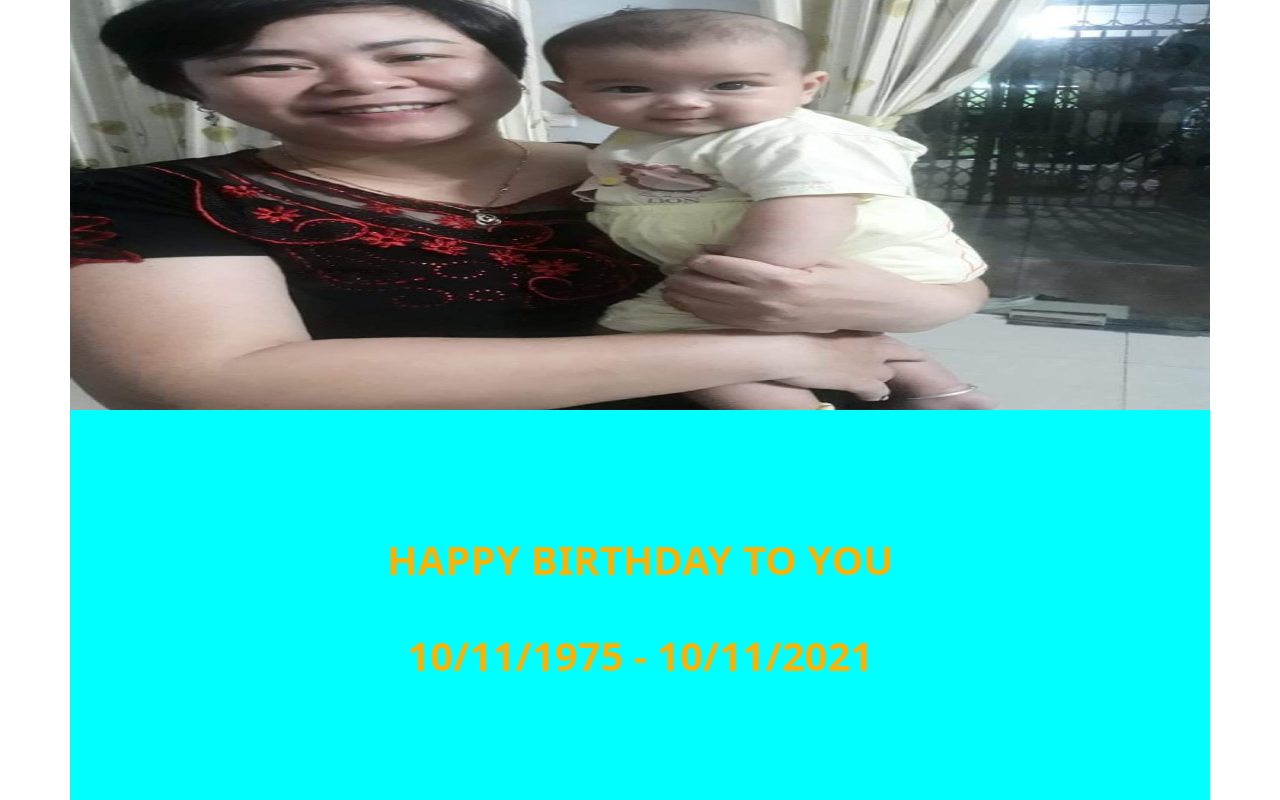
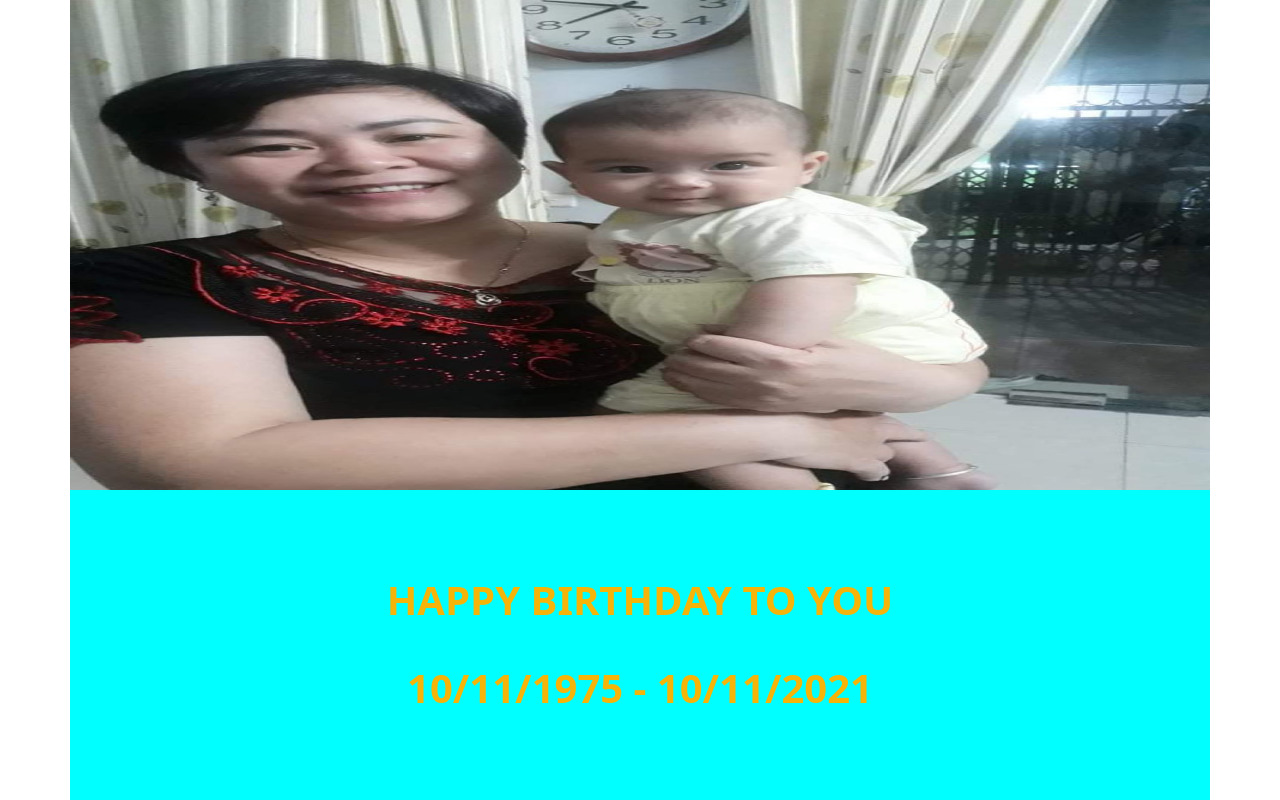
Before and after one commit to LaiTungcute/birthday, a plain HTML site: page index.html in a window 1280 px wide. Drawn offline with nearby package versions, Linux system fonts and the light colour scheme.

Commit message:
Update stysle.css

```diff
--- a/asset/css/stysle.css
+++ b/asset/css/stysle.css
@@ -14,7 +14,7 @@
     width: 100%;
     height: 500px;
     position: absolute;
-    top: 20%;
+    top: 30%;
     left: 50%;
     transform: translate(-50%,-50%);
 }
@@ -22,7 +22,7 @@
 .chuc {
     text-align: center;
     position: absolute;
-    top: 70%;
+    top: 75%;
     left: 50%;
     transform: translate(-50%,-50%);
     animation: anh 3s infinite alternate forwards;
@@ -30,7 +30,7 @@
 
 .chuc2 {
     position: absolute;
-    top: 82%;
+    top: 86%;
     left: 50%;
     transform: translate(-50%,-50%);
     animation: anh 3s infinite alternate forwards;
```
